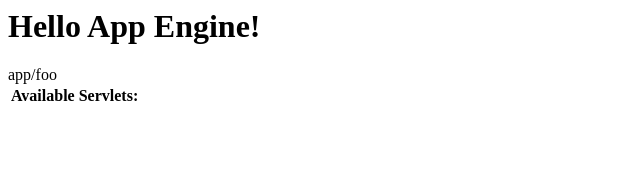
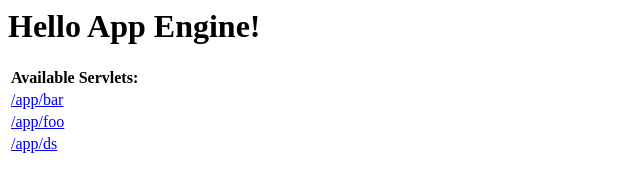
Before and after one commit to quek/Test-for-ABCL-on-Google-app-engine, a plain HTML site: page war/index.html in a window 1280 px wide. Shown: the whole page, without its empty margins (0-640 px from the left). Drawn offline with Linux system fonts and the light colour scheme.

Commit message:
いつのまにかコメントアウトされてる。

```diff
--- a/war/index.html
+++ b/war/index.html
@@ -17,12 +17,15 @@
     <table>
       <tr>
         <td colspan="2" style="font-weight:bold;">Available Servlets:</td>
-      <!-- </tr> -->
-      <!-- <tr> -->
-      <!--   <td><a href="bar"/>/app/bar</td> -->
-      <!-- </tr> -->
-      <!-- <tr> -->
-      <!--   <td><a href="foo"/>/ -->app/foo</td>
+        </tr>
+      <tr>
+        <td><a href="bar"/>/app/bar</td>
+      </tr>
+      <tr>
+        <td><a href="foo"/>/app/foo</td>
+      </tr>
+      <tr>
+        <td><a href="bar"/>/app/ds</td>
       </tr>
     </table>
   </body>
```
